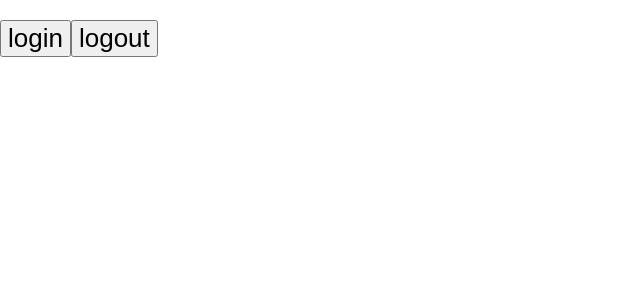
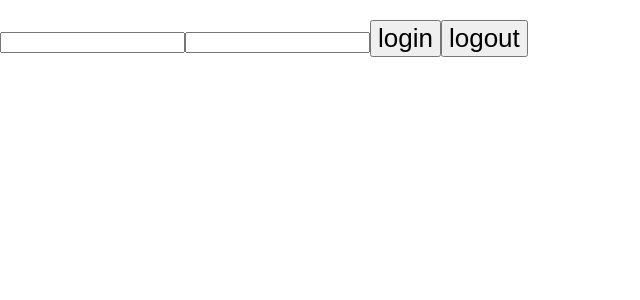
Before and after one commit to Mohammad-73/nahira-test, a React (Vite) app: page / in a window 1280 px wide. Shown: the top 300 px of the page, without its empty margins (0-640 px from the left). Built offline with nearby package versions, Linux system fonts and the light colour scheme.

Commit message:
change login component to controlled component

```diff
--- a/src/components/login/Login.jsx
+++ b/src/components/login/Login.jsx
@@ -1,16 +1,41 @@
-import React from "react";
+import React, { useState } from "react";
 
-import { useSelector, useDispatch } from "react-redux";
+import { useSelector } from "react-redux";
 import userActions from "../../store/user/user.actions";
 
 export default function Login() {
   const user = useSelector((state) => state.user);
+  const [loginValue, setLoginValue] = useState({
+    userEmail: "",
+    userPass: "",
+  });
+
+  function handleChange(e) {
+    const value = e.target.value;
+    const name = e.target.name;
+    setLoginValue({ ...loginValue, [name]: value });
+  }
 
   return (
     <div>
-      <h2>{user}</h2>
-      <button onClick={() => userActions.login()}>login</button>
-      <button onClick={() => userActions.logout()}>logout</button>
+      <form>
+        <h2>{user}</h2>
+        <input
+          value={loginValue.userEmail}
+          name="userEmail"
+          onChange={handleChange}
+          type="email"
+        />
+        <input
+          value={loginValue.userPass}
+          name="userPass"
+          onChange={handleChange}
+          type="password"
+        />
+        {loginValue.userEmail}
+        <button onClick={() => userActions.login()}>login</button>
+        <button onClick={() => userActions.logout()}>logout</button>
+      </form>
     </div>
   );
 }
```
